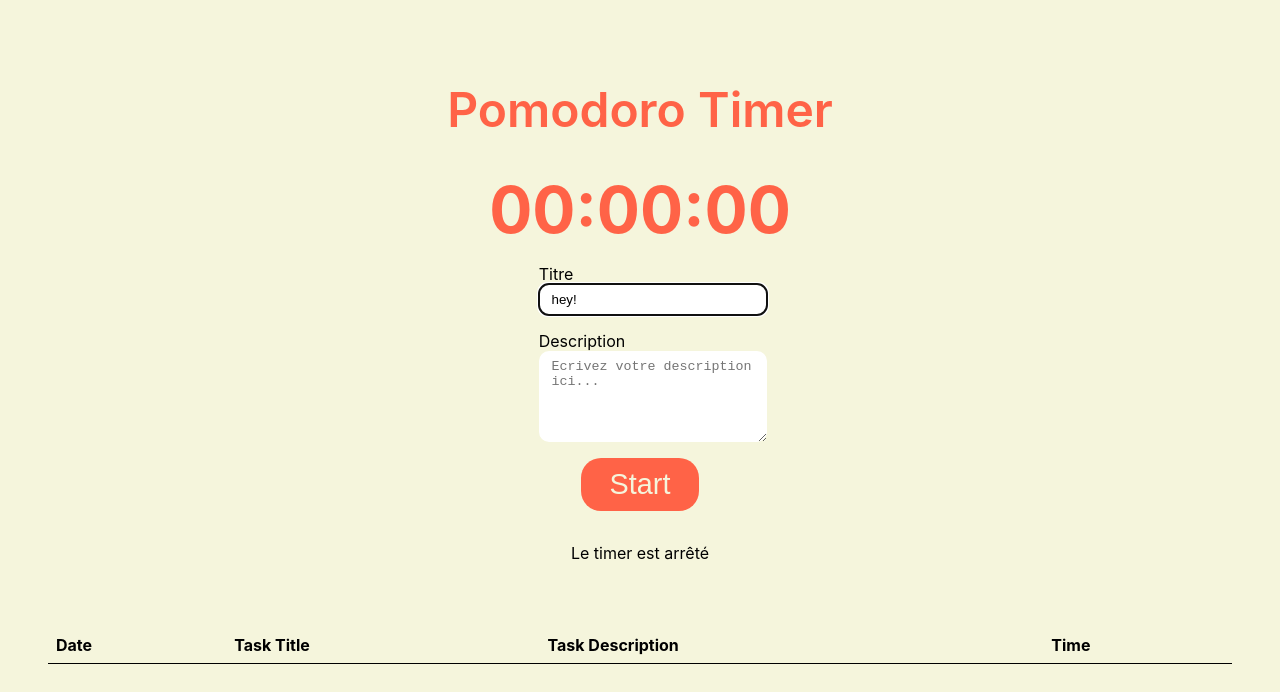
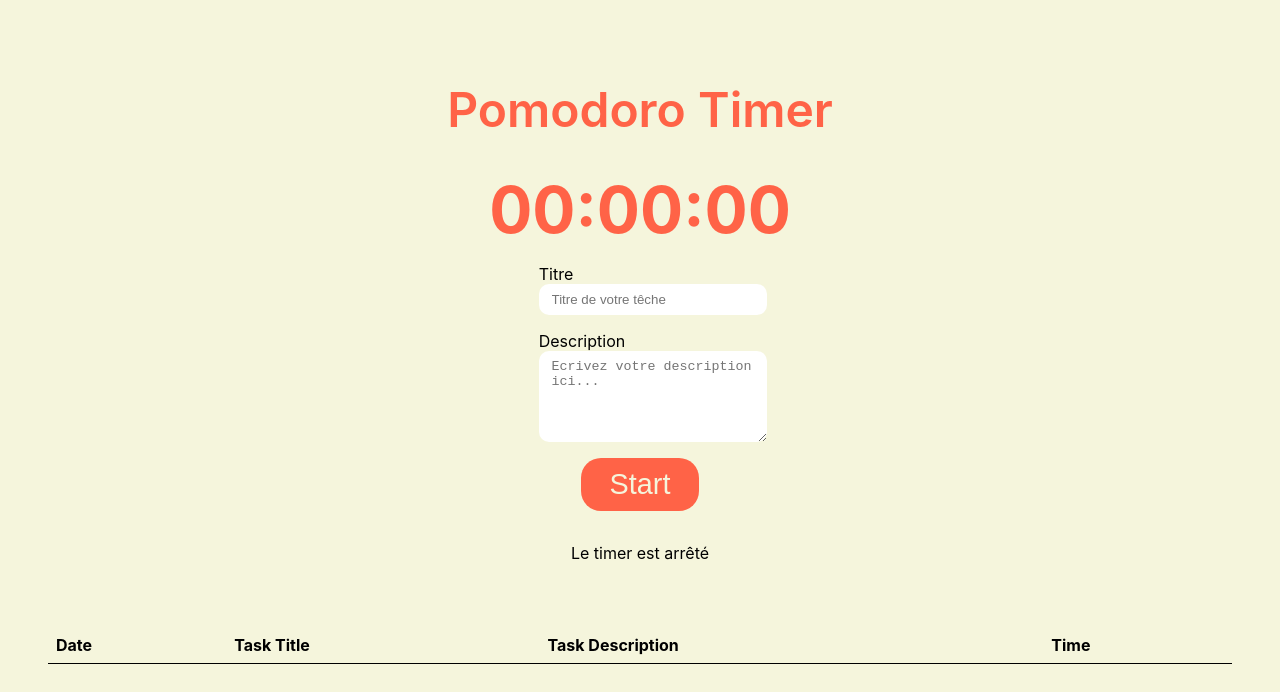
Before and after one commit to AndreaFourel/coursReactBryan, a React (Create React App) app: page / in a window 1280 px wide. Shown: the top 692 px of the page. Built offline with nearby package versions, Linux system fonts and the light colour scheme.

Commit message:
form champs controlés

```diff
--- a/src/Forms/TextField.jsx
+++ b/src/Forms/TextField.jsx
@@ -1,45 +1,27 @@
-import { forwardRef, useState } from "react";
-import { useId, useImperativeHandle, useRef } from "react";
+import { useId} from "react";
 import style from "../TaskForm.module.css";
 
-function TextField({placeholder, labelTitle}, ref) {
-
-  const [value, setValue] = useState('');
+function TextField({placeholder, labelTitle, value, onChange}) {
 
   const id = useId();
-  const input = useRef(null);
-
-  useImperativeHandle(ref, () => ({
-    focus : () => {
-      input.current.focus();
-    },
-    setDefaultValue: (defaultValue = '') => {
-      //input.current.value = defaultValue;
-      setValue(defaultValue);
-    },
-    resetValue: () => {
-      //input.current.value = null;
-      setValue(null);
-    },
-    value,
-  }), [value]);
-
+  const handleChange = (event) => {
+    onChange(event.target.value)
+  }
 
   return (
     <div className={style['input-group']}>
       <label htmlFor={id}>{labelTitle}</label>
       <input
-        ref={ input }
         type='text'
         id={id}
         placeholder={ placeholder }
         className={style.input}
         value={value}
-        onChange={ (e)=> setValue(e.target.value) }
+        onChange={ handleChange }
       />
     </div>
 
   );
 }
 
-export default forwardRef(TextField);
+export default TextField;
--- a/src/Forms/TextareaField.jsx
+++ b/src/Forms/TextareaField.jsx
@@ -1,15 +1,24 @@
-import { useId, useRef } from "react";
+import { useId } from "react";
 import style from "../TaskForm.module.css";
 
-function TextareaField({placeholder, labelTitle}) {
+function TextareaField({placeholder, labelTitle, value, onChange}) {
 
   const id = useId();
-  const input = useRef(null);
+
+  const handleChange = (event) => {
+    onChange(event.target.value)
+  }
 
   return(
     <div className={style['input-group']}>
       <label htmlFor={ id }>{labelTitle}</label>
-      <textarea ref={ input } id={ id } rows="5" placeholder={ placeholder } className={style.input}></textarea>
+      <textarea
+        id={ id } rows="5"
+        placeholder={ placeholder }
+        className={style.input}
+        value={value}
+        onChange={ handleChange}
+      ></textarea>
     </div>
   );
 }
--- a/src/TaskForm.jsx
+++ b/src/TaskForm.jsx
@@ -1,4 +1,4 @@
-import { useEffect, useId, useRef } from "react";
+import { useState } from "react";
 import Button from "./Button";
 import TextareaField from "./Forms/TextareaField";
 import TextField from "./Forms/TextField";
@@ -6,31 +6,39 @@ import TextField from "./Forms/TextField";
 
 function TaskForm({ isTimerStarted, onSubmit }) {
 
-  const titleInput = useRef(null);
-  const descriptionInput = useRef(null);
-
-  useEffect(() => {
-    titleInput.current.focus();
-    titleInput.current.setDefaultValue('hey!')
-  }, [])
+  const [titleValue, setTitleValue] = useState('');
+  const [descriptionValue, setDescriptionValue] = useState('');
 
   const handleSubmitForm = (event) => {
     event.preventDefault();
-    console.log(titleInput.current.value);
-    // onSubmit({
-    //   title: titleInput.current.value,
-    //   description : descriptionInput.current.value,
+    // console.log({
+    //   titleValue,
+    //   descriptionValue,
     // });
-    // if(isTimerStarted) {
-    //   titleInput.current.value = null;
-    //   descriptionInput.current.value = null;
-    // }
+    onSubmit({
+      title: titleValue,
+      description : descriptionValue,
+    });
+    if(isTimerStarted) {
+      setTitleValue('');
+      setDescriptionValue('');
+    }
   }
 
   return (
     <form onSubmit={ handleSubmitForm } >
-      <TextField placeholder='Titre de votre têche' labelTitle='Titre' ref={ titleInput }/>
-      <TextareaField placeholder='Ecrivez votre description ici...' labelTitle='Description' />
+      <TextField
+        placeholder='Titre de votre têche'
+        labelTitle='Titre'
+        value={ titleValue }
+        onChange={ setTitleValue }
+      />
+      <TextareaField
+        placeholder='Ecrivez votre description ici...'
+        labelTitle='Description'
+        value={ descriptionValue }
+        onChange={ setDescriptionValue }
+      />
       <Button type='submit' isTimerStarted={ isTimerStarted } />
     </form>
   );
```
